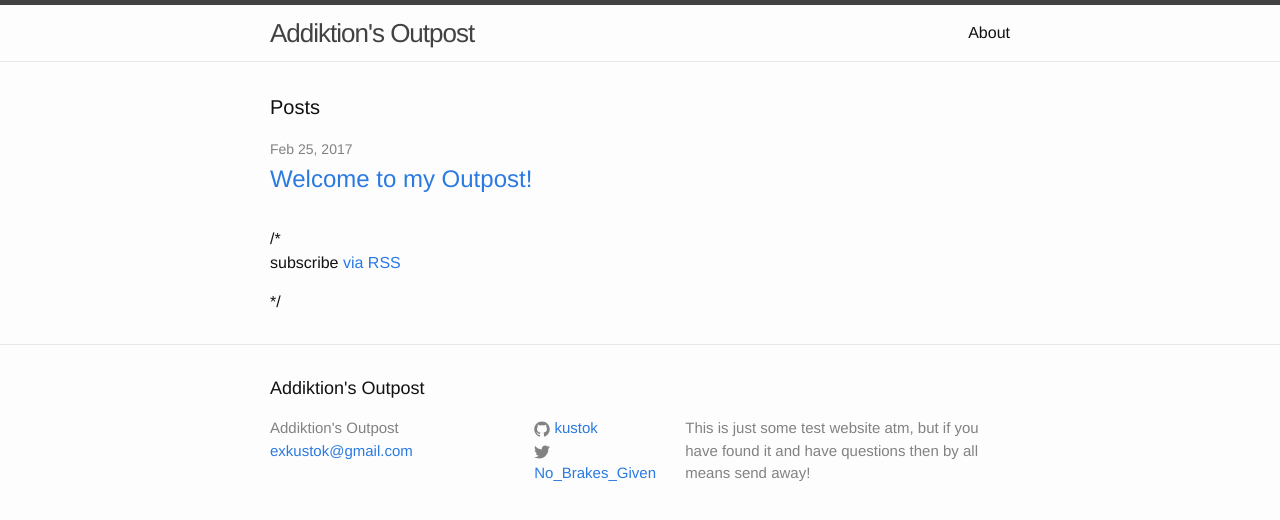
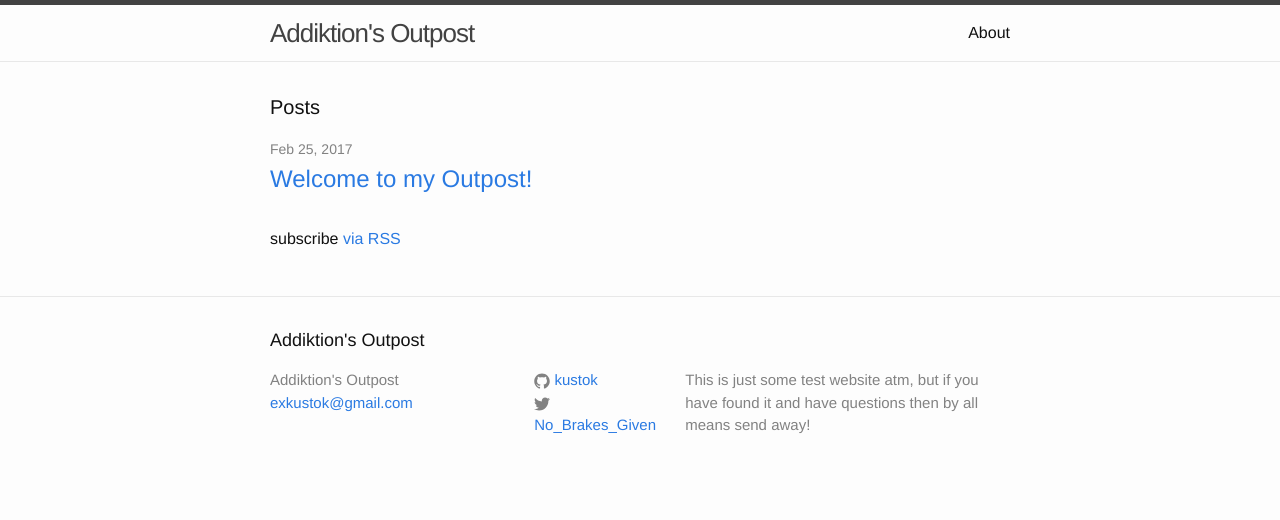
Before and after one commit to kustok/kustok.github.io, a Jekyll site: the page built from index.html, in a window 1280 px wide. Shown: the top 520 px of the page. Built offline with Jekyll 4.4.1, drawn with Linux system fonts in a browser that asks for light colours.

Commit message:
Update index.html

```diff
--- a/index.html
+++ b/index.html
@@ -18,6 +18,6 @@
     {% endfor %}
   </ul>
 
- /* <p class="rss-subscribe">subscribe <a href="{{ "/feed.xml" | prepend: site.baseurl }}">via RSS</a></p> */
+  <p class="rss-subscribe">subscribe <a href="{{ "/feed.xml" | prepend: site.baseurl }}">via RSS</a></p>
 
 </div>
```
